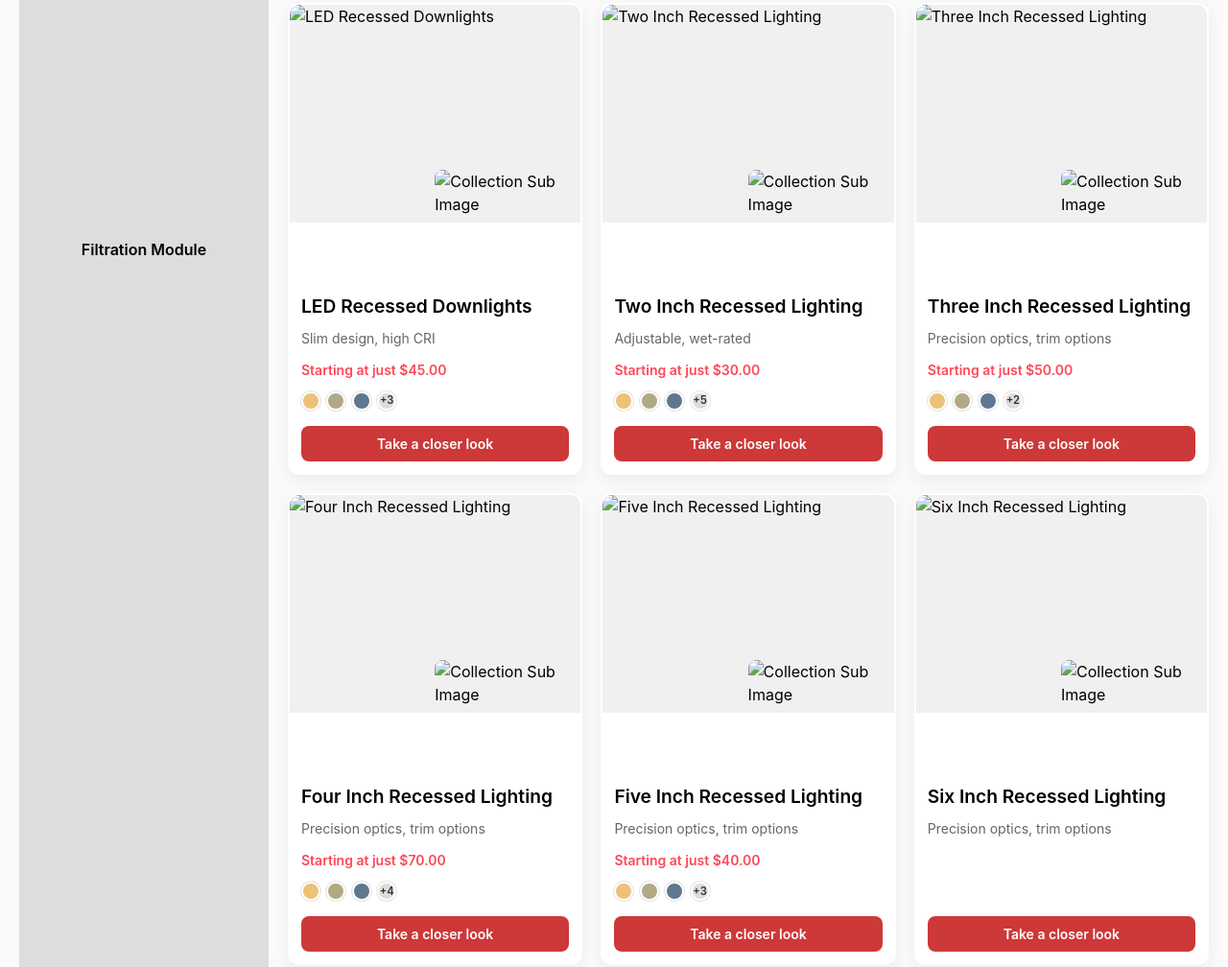
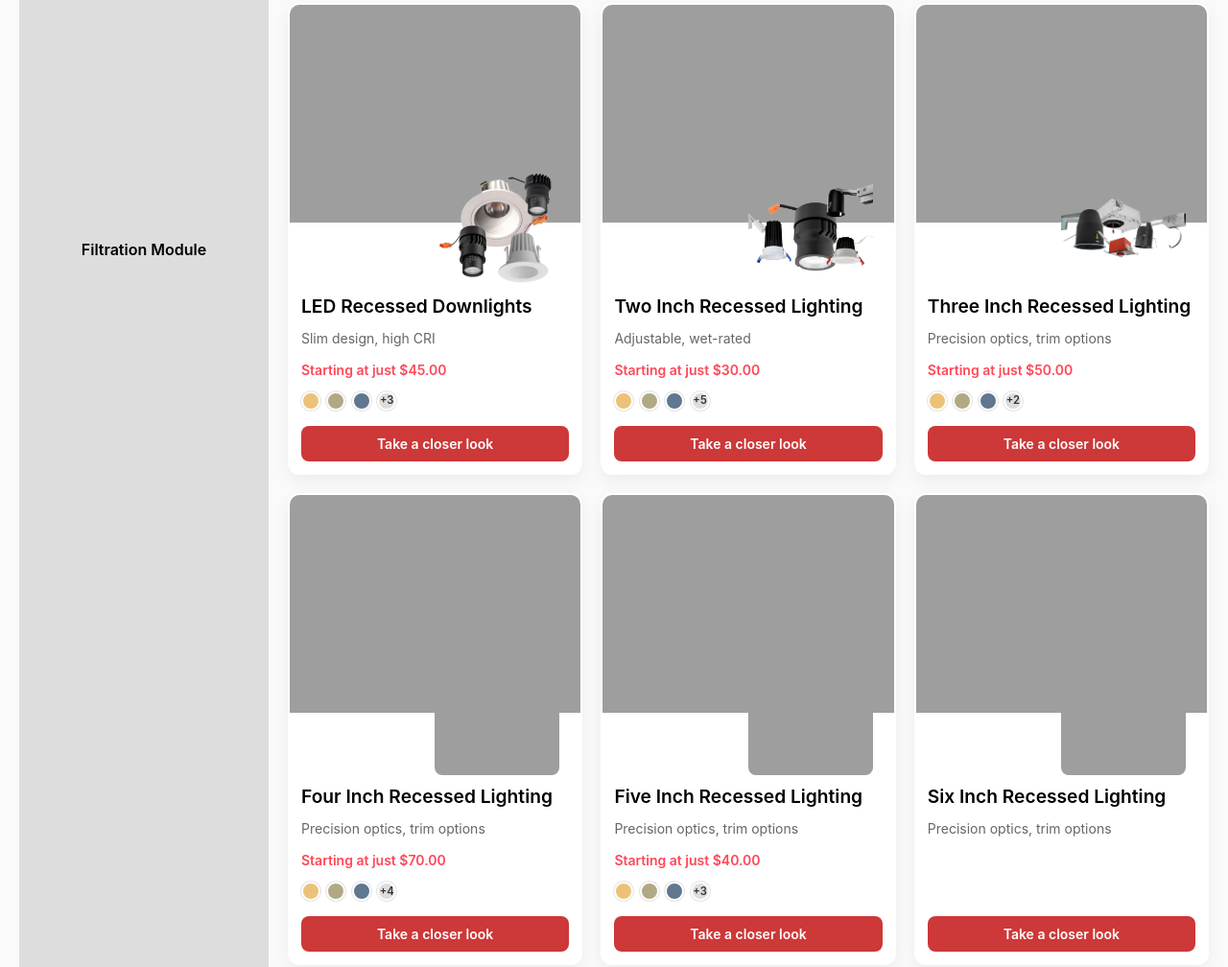
Before and after one commit to aditya-0412/usalight, a plain HTML site: page index.html in a window 1280 px wide. Shown: the part 938-1946 px from the top of the page at 96% size. Drawn offline with Linux system fonts and the light colour scheme; the site is published under a folder, as on GitHub Pages, so addresses that start at the root find nothing.

Commit message:
Updated Lyout

```diff
--- a/index.html
+++ b/index.html
@@ -434,12 +434,12 @@
             <div class="tr-product-card">
               <img
                 class="tr-product-media"
-                src="/LED_Recessed_Downlights.png"
+                src="LED_Recessed_Downlights.png"
                 alt="LED Recessed Downlights"
               />
               <div class="tr-card-content">
                 <img
-                  src="/Image1.png"
+                  src="Image1.png"
                   alt="Collection Sub Image"
                   class="tr-sub-img"
                 />
@@ -459,12 +459,12 @@
             <div class="tr-product-card">
               <img
                 class="tr-product-media"
-                src="/Two_Inch_Recessed_Lighting.png"
+                src="Two_Inch_Recessed_Lighting.png"
                 alt="Two Inch Recessed Lighting"
               />
               <div class="tr-card-content">
                 <img
-                  src="/Image2.png"
+                  src="Image2.png"
                   alt="Collection Sub Image"
                   class="tr-sub-img"
                 />
@@ -483,12 +483,12 @@
             <div class="tr-product-card">
               <img
                 class="tr-product-media"
-                src="/Three_Inch_Recessed_Lighting.png"
+                src="Three_Inch_Recessed_Lighting.png"
                 alt="Three Inch Recessed Lighting"
               />
               <div class="tr-card-content">
                 <img
-                  src="/Image3.png"
+                  src="Image3.png"
                   alt="Collection Sub Image"
                   class="tr-sub-img"
                 />
@@ -507,12 +507,12 @@
             <div class="tr-product-card">
               <img
                 class="tr-product-media"
-                src="/Four_Inch_Recessed_Lighting.png"
+                src="Four_Inch_Recessed_Lighting.png"
                 alt="Four Inch Recessed Lighting"
               />
               <div class="tr-card-content">
                 <img
-                  src="/Image4.png"
+                  src="Image4.png"
                   alt="Collection Sub Image"
                   class="tr-sub-img"
                 />
@@ -531,12 +531,12 @@
             <div class="tr-product-card">
               <img
                 class="tr-product-media"
-                src="/Five_Inch_Recessed_Lighting.png"
+                src="Five_Inch_Recessed_Lighting.png"
                 alt="Five Inch Recessed Lighting"
               />
               <div class="tr-card-content">
                 <img
-                  src="/Image5.png"
+                  src="Image5.png"
                   alt="Collection Sub Image"
                   class="tr-sub-img"
                 />
@@ -555,12 +555,12 @@
             <div class="tr-product-card">
               <img
                 class="tr-product-media"
-                src="/Six_Inch_Recessed_Lighting.png"
+                src="Six_Inch_Recessed_Lighting.png"
                 alt="Six Inch Recessed Lighting"
               />
               <div class="tr-card-content">
                 <img
-                  src="/Image6.png"
+                  src="Image6.png"
                   alt="Collection Sub Image"
                   class="tr-sub-img"
                 />
```
